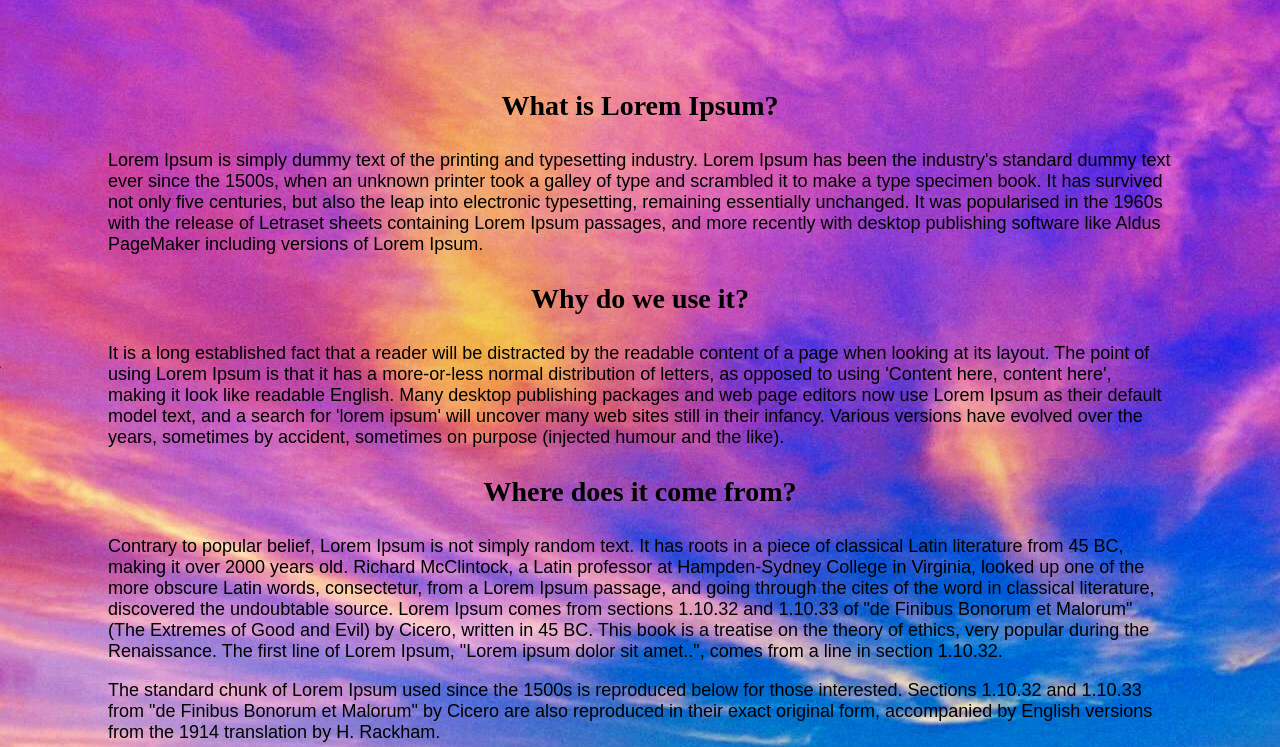
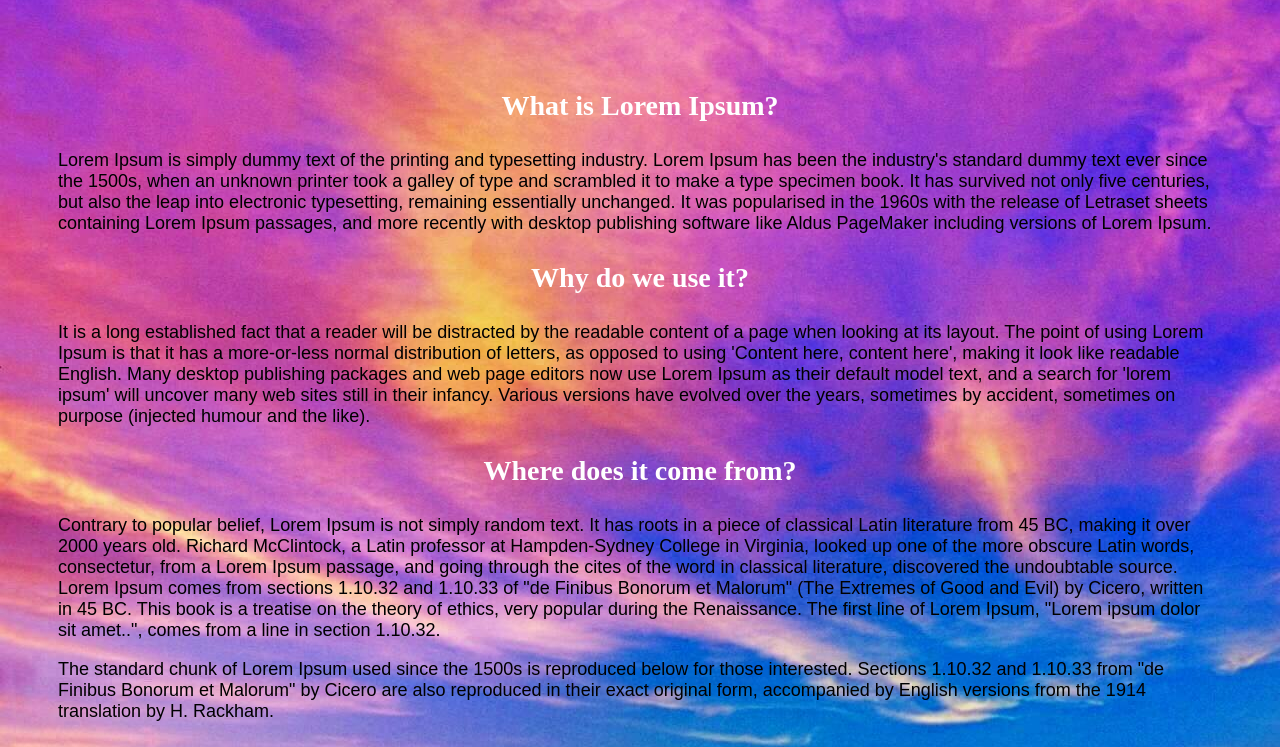
Before and after one commit to A-Naive-Dreamer/css-basic, a plain HTML site: page index.html in a window 1280 px wide. Shown: the part 579-1326 px from the top of the page. Drawn offline with Linux system fonts and the light colour scheme.

Commit message:
Optimized images.

```diff
--- a/style.css
+++ b/style.css
@@ -29,7 +29,7 @@
 }
 
 body {
-  background-image: url(./1.jpg);
+  background-image: url(./images/background.jpg);
   color: #000000;
 }
 
@@ -84,7 +84,6 @@ h3 {
 
 article {
   box-sizing: border-box;
-  margin: 0 50px 0;
   padding: 50px;
 }
 
@@ -143,3 +142,13 @@ address {
 #card-3:hover {
   background-color: rgba(176, 176, 176, 1);
 }
+
+h1,
+h2,
+h3,
+h4,
+h5,
+h6 {
+  color: #ffffff;
+  font-weight: 900;
+}
```
Also changed, not shown: 1.jpg (deleted), images/background.jpg (added), images/facebook.png, images/linkedin.png, images/twitter.png, 2 other files.
